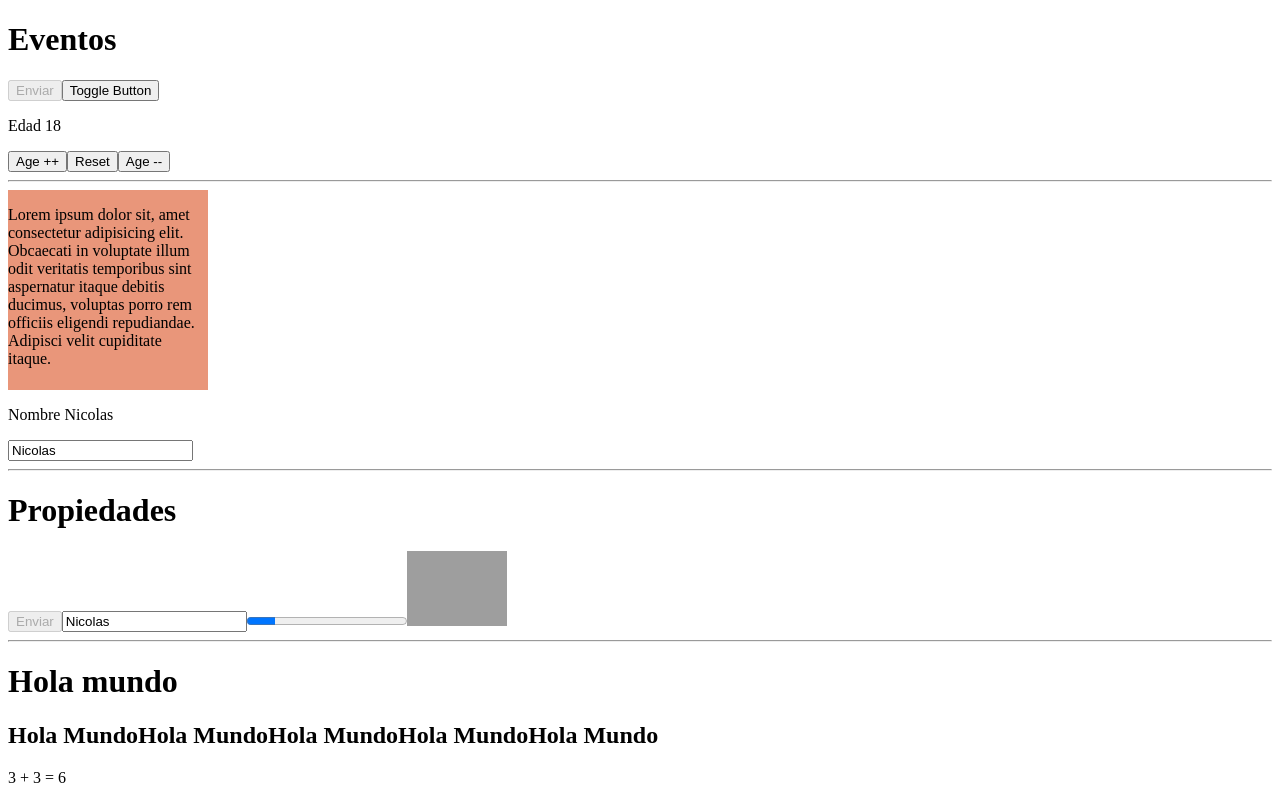
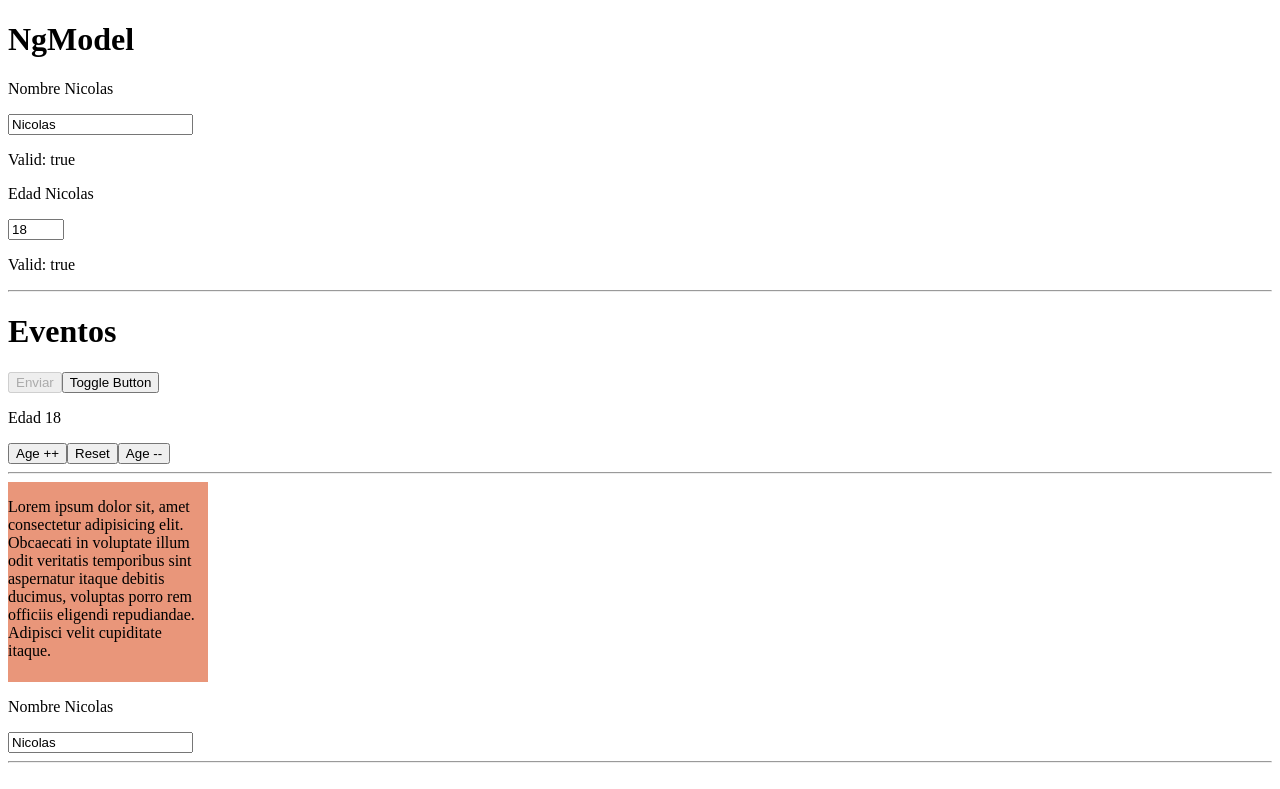
Before and after one commit to Jonagarme/CursoAngularPlatzi, an Angular app: page / in a window 1280 px wide. Shown: the top 789 px of the page. Built offline with nearby package versions, Linux system fonts and the light colour scheme; grey boxes are pictures that could not be loaded.

Commit message:
data binding con ngModel

```diff
--- a/src/app/app.component.html
+++ b/src/app/app.component.html
@@ -1,3 +1,12 @@
+<h1>NgModel</h1>
+<p>Nombre {{ person.name }}</p>
+<input type="text" required #nameInput="ngModel" [(ngModel)]="person.name" />
+<p>Valid: {{nameInput.valid}}</p>
+<p>Edad {{ person.name }}</p>
+<input type="number" max="40" min="18" required #ageInput="ngModel" [(ngModel)]="person.age" />
+<p>Valid: {{ageInput.valid}}</p>
+
+<hr/>
 <h1>Eventos</h1>
 <button [disabled]="btnDisabled">Enviar</button>
 <button (click)="toggleButton()">Toggle Button</button>
--- a/src/app/app.module.ts
+++ b/src/app/app.module.ts
@@ -1,5 +1,6 @@
 import { NgModule } from '@angular/core';
 import { BrowserModule } from '@angular/platform-browser';
+import { FormsModule } from '@angular/forms';
 
 import { AppRoutingModule } from './app-routing.module';
 import { AppComponent } from './app.component';
@@ -10,6 +11,7 @@
   ],
   imports: [
     BrowserModule,
+    FormsModule,
     AppRoutingModule
   ],
   providers: [],
```
